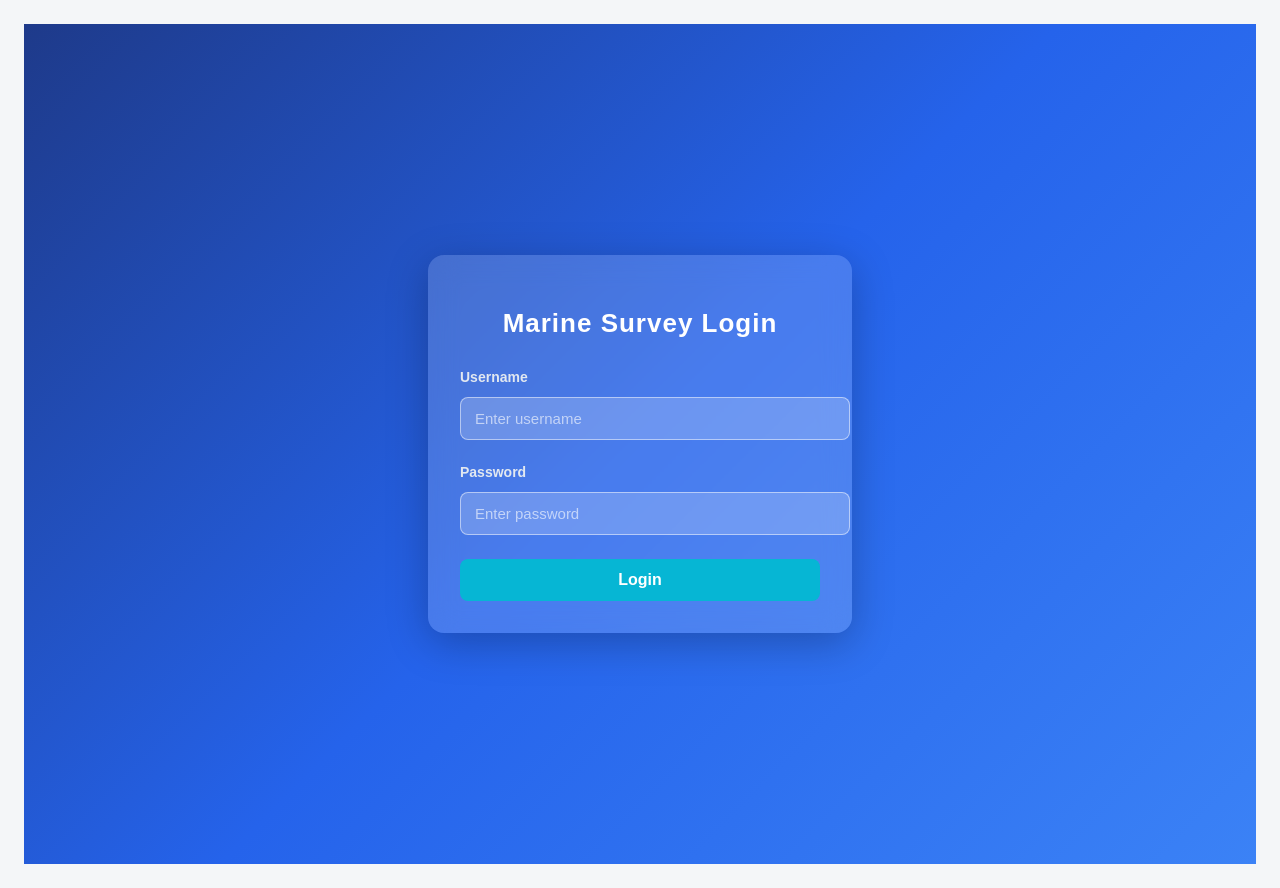
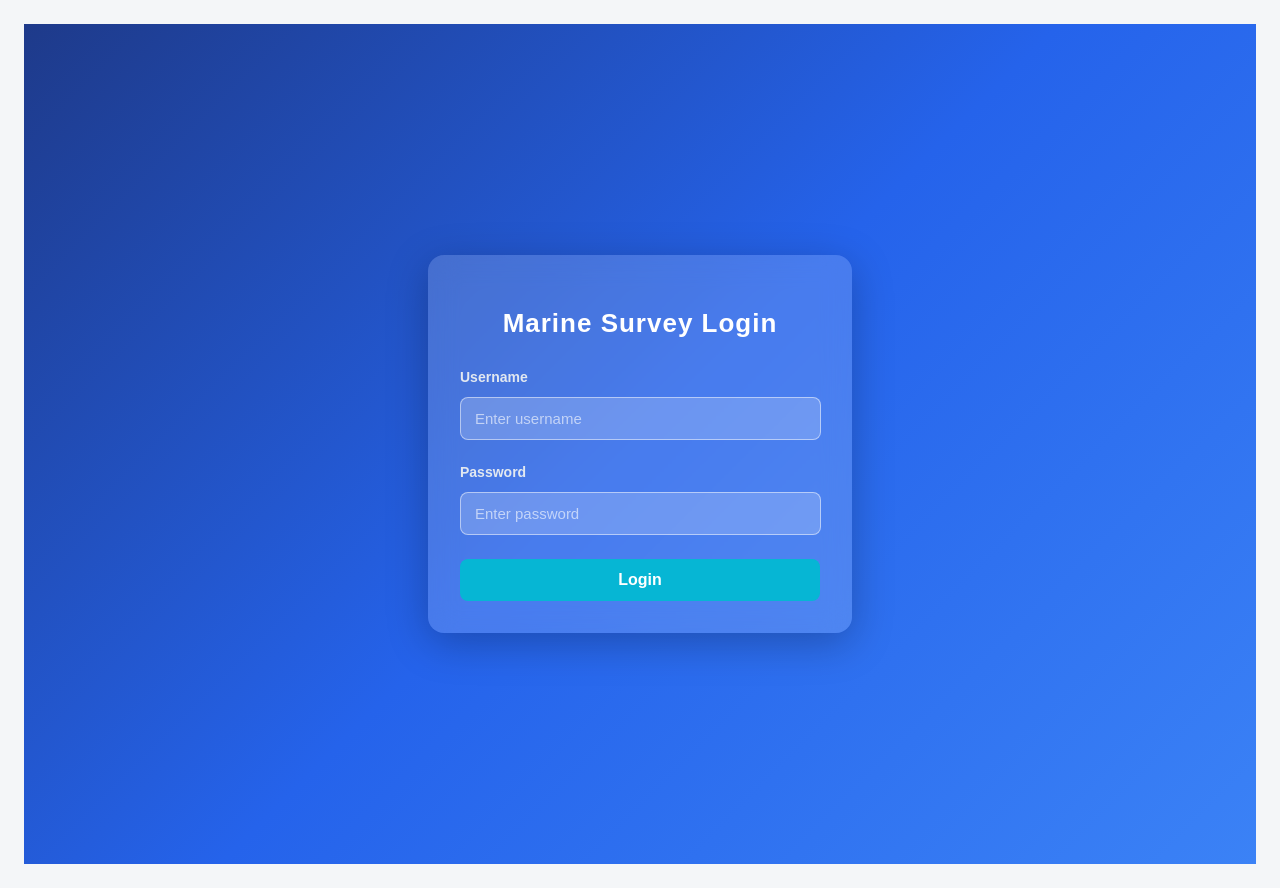
Before and after one commit to hasidmansoori/Demo_marine, a React (Create React App) app: page /#/login in a window 1280 px wide. Built offline with nearby package versions, Linux system fonts and the light colour scheme.

Commit message:
Update styles.css

```diff
--- a/src/styles.css
+++ b/src/styles.css
@@ -255,7 +255,7 @@ button{background:#2b7cff;color:#fff;padding:10px 14px;border:0;border-radius:6p
 
   /* Inputs */
   .login-card input {
-    width: 100%;
+    width: 92%;
     margin-top: 6px;
     margin-bottom: 14px;
     padding: 12px 14px;
```
